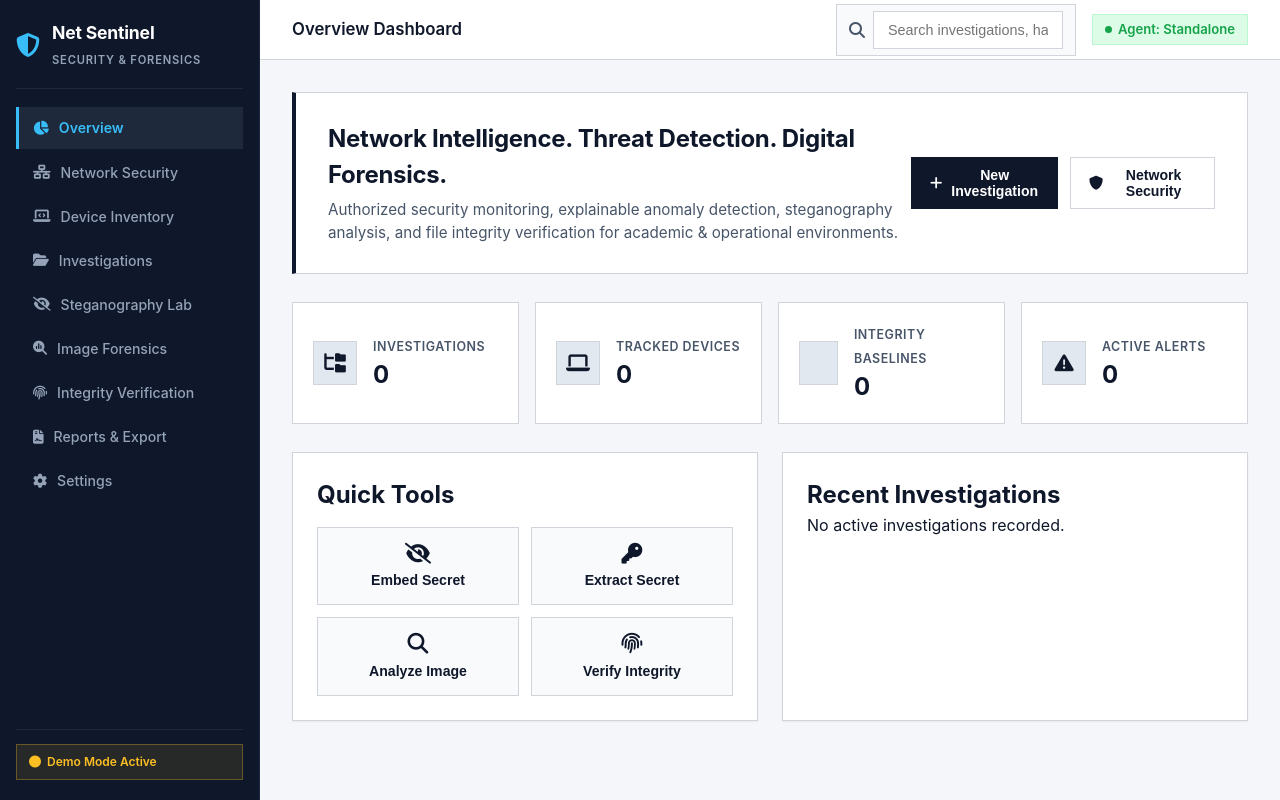
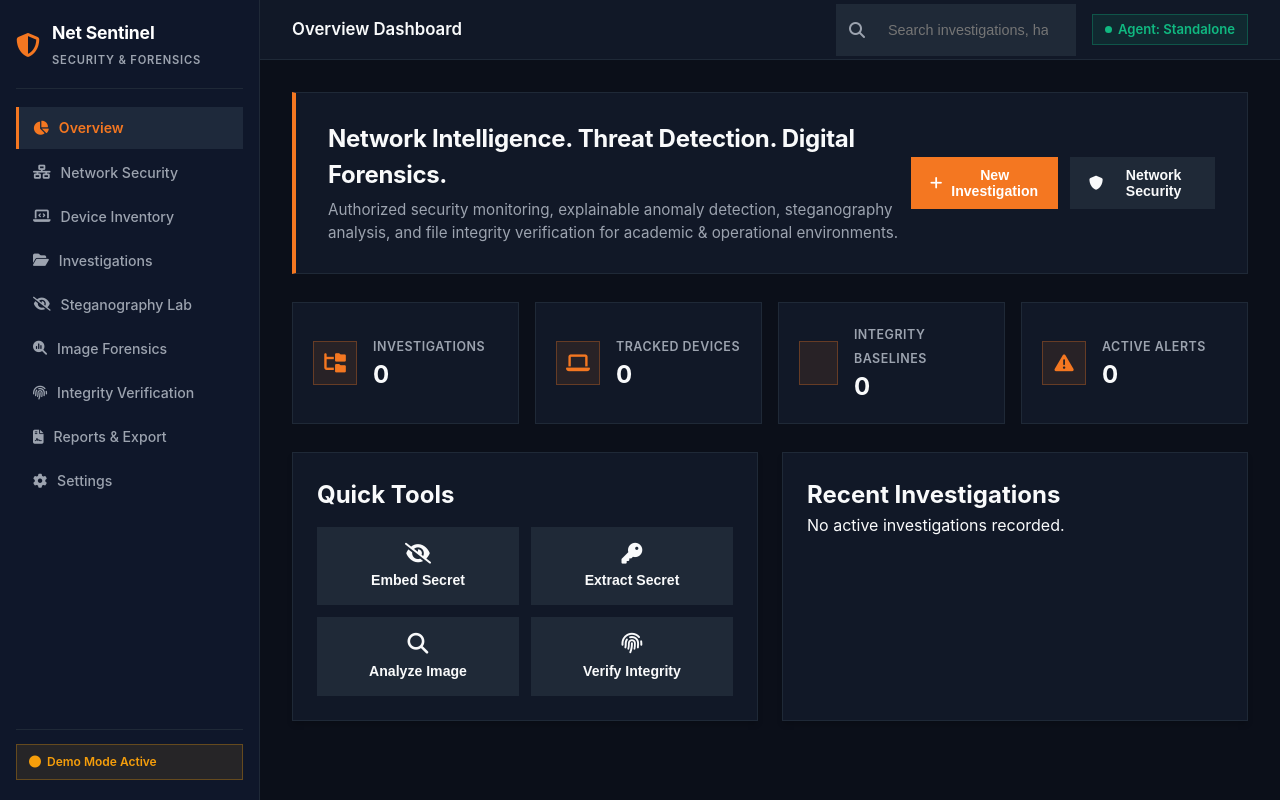
Before and after one commit to Aditya2008-Learner/NetSentinel, a FastAPI app: page / in a window 1280 px wide. Run offline with FastAPI, Linux system fonts and the light colour scheme; data that the repository does not hold is empty.

Commit message:
Apply Grafana-inspired dark telemetry observability theme

```diff
--- a/static/styles.css
+++ b/static/styles.css
@@ -1,17 +1,17 @@
-/* Net Sentinel — Wazuh-Inspired Enterprise Security Platform Theme */
+/* Net Sentinel — Grafana-Inspired Telemetry & Observability Theme */
 :root {
-    --bg-main: #f4f6f9;
-    --bg-card: #ffffff;
-    --border-color: #d1d5db;
-    --border-active: #0f172a;
-    --text-primary: #0f172a;
-    --text-secondary: #475569;
-    --accent: #0f172a;
-    --accent-hover: #1e293b;
-    --danger: #dc2626;
-    --warning: #d97706;
-    --success: #16a34a;
-    --info: #0284c7;
+    --bg-main: #0b0f19;
+    --bg-card: #111827;
+    --border-color: #1f2937;
+    --border-active: #f47721;
+    --text-primary: #f9fafb;
+    --text-secondary: #9ca3af;
+    --accent: #f47721;
+    --accent-hover: #ff8534;
+    --danger: #ef4444;
+    --warning: #f59e0b;
+    --success: #10b981;
+    --info: #3b82f6;
 }
 
 * {
@@ -48,7 +49,7 @@ code, pre, .hash-text, .ip-text, td code {
     width: 260px;
     background-color: #0f172a;
     color: #f8fafc;
-    border-right: 1px solid #1e293b;
+    border-right: 1px solid var(--border-color);
     display: flex;
     flex-direction: column;
     justify-content: space-between;
@@ -61,12 +62,12 @@ code, pre, .hash-text, .ip-text, td code {
     align-items: center;
     gap: 12px;
     padding-bottom: 18px;
-    border-bottom: 1px solid #1e293b;
+    border-bottom: 1px solid var(--border-color);
 }
 
 .brand-icon {
     font-size: 1.5rem;
-    color: #38bdf8;
+    color: var(--accent);
 }
 
 .brand-text h2 {
@@ -98,7 +99,7 @@ code, pre, .hash-text, .ip-text, td code {
     align-items: center;
     gap: 10px;
     padding: 10px 14px;
-    color: #94a3b8;
+    color: var(--text-secondary);
     text-decoration: none;
     border-radius: 0px;
     font-size: 0.88rem;
@@ -113,14 +114,14 @@ code, pre, .hash-text, .ip-text, td code {
 
 .nav-item.active {
     background-color: #1e293b;
-    color: #38bdf8;
-    border-left-color: #38bdf8;
+    color: var(--accent);
+    border-left-color: var(--accent);
     font-weight: 600;
 }
 
 .sidebar-footer {
     padding-top: 14px;
-    border-top: 1px solid #1e293b;
+    border-top: 1px solid var(--border-color);
 }
 
 .demo-badge {
@@ -128,11 +129,11 @@ code, pre, .hash-text, .ip-text, td code {
     align-items: center;
     gap: 6px;
     font-size: 0.75rem;
-    color: #fbbf24;
-    background-color: rgba(251, 191, 36, 0.1);
+    color: var(--warning);
+    background-color: rgba(245, 158, 11, 0.1);
     padding: 8px 12px;
     border-radius: 0px;
-    border: 1px solid rgba(251, 191, 36, 0.3);
+    border: 1px solid rgba(245, 158, 11, 0.3);
     font-weight: 600;
 }
 
@@ -171,7 +172,7 @@ code, pre, .hash-text, .ip-text, td code {
     display: flex;
     align-items: center;
     gap: 8px;
-    background-color: #f8fafc;
+    background-color: #1f2937;
     border: 1px solid var(--border-color);
     padding: 6px 12px;
     border-radius: 0px;
@@ -193,18 +194,18 @@ code, pre, .hash-text, .ip-text, td code {
     align-items: center;
     gap: 6px;
     font-size: 0.82rem;
-    color: #16a34a;
-    background: #dcfce7;
+    color: #10b981;
+    background: rgba(16, 185, 129, 0.1);
     padding: 5px 12px;
     border-radius: 0px;
-    border: 1px solid #bbf7d0;
+    border: 1px solid rgba(16, 185, 129, 0.3);
     font-weight: 600;
 }
 
 .pulse-dot {
     width: 7px;
     height: 7px;
-    background-color: #16a34a;
+    background-color: #10b981;
     border-radius: 50%;
 }
 
@@ -230,7 +231,7 @@ code, pre, .hash-text, .ip-text, td code {
     border-radius: 0px;
     padding: 24px;
     margin-bottom: 24px;
-    box-shadow: 0 1px 2px rgba(0,0,0,0.05);
+    box-shadow: 0 4px 6px -1px rgba(0, 0, 0, 0.2);
 }
 
 .section-header {
@@ -251,7 +252,7 @@ code, pre, .hash-text, .ip-text, td code {
 
 /* Welcome Banner */
 .welcome-banner {
-    background: #ffffff;
+    background: var(--bg-card);
     border: 1px solid var(--border-color);
     border-left: 4px solid var(--accent);
     border-radius: 0px;
@@ -302,14 +303,14 @@ code, pre, .hash-text, .ip-text, td code {
 .metric-icon {
     width: 44px;
     height: 44px;
-    background-color: #e2e8f0;
+    background-color: rgba(244, 119, 33, 0.1);
     color: var(--accent);
     border-radius: 0px;
     display: flex;
     align-items: center;
     justify-content: center;
     font-size: 1.2rem;
-    border: 1px solid var(--border-color);
+    border: 1px solid rgba(244, 119, 33, 0.3);
 }
 
 .metric-label {
@@ -341,7 +342,7 @@ code, pre, .hash-text, .ip-text, td code {
 }
 
 .tool-btn {
-    background-color: #f8fafc;
+    background-color: #1f2937;
     border: 1px solid var(--border-color);
     color: var(--text-primary);
     padding: 16px;
@@ -389,13 +390,13 @@ code, pre, .hash-text, .ip-text, td code {
 }
 
 .btn-secondary {
-    background-color: #ffffff;
+    background-color: #1f2937;
     border-color: var(--border-color);
     color: var(--text-primary);
 }
 
 .btn-secondary:hover {
-    background-color: #f1f5f9;
+    background-color: #374151;
 }
 
 /* Tables */
@@ -465,7 +466,7 @@ tr:hover td {
 
 input[type="text"], textarea, select {
     width: 100%;
-    background-color: #ffffff;
+    background-color: #1f2937;
     border: 1px solid var(--border-color);
     padding: 10px 14px;
     border-radius: 0px;
```
Also changed, not shown: other parts of static/styles.css (+13 -11 lines).
